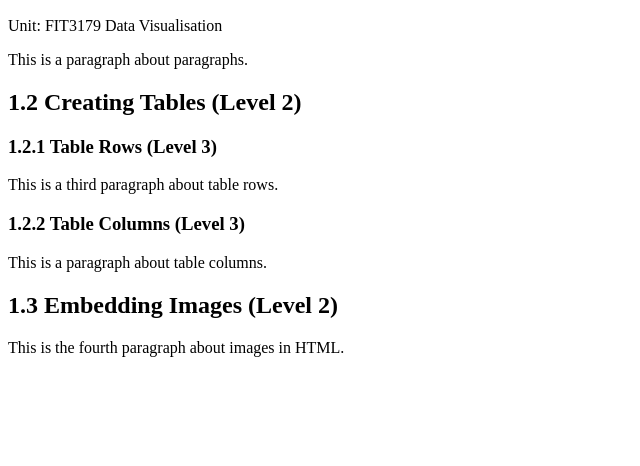
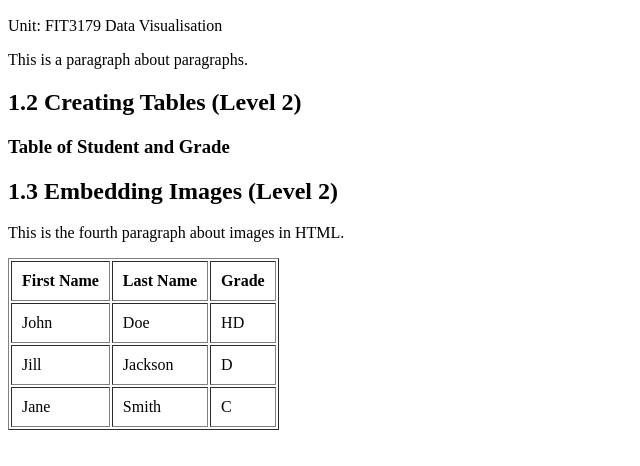
Before and after one commit to sste0032/FIT3179, a plain HTML site: page index.html in a window 1280 px wide. Shown: the part 110-576 px from the top of the page, without its empty margins (0-640 px from the left). Drawn offline with Linux system fonts and the light colour scheme.

Commit message:
Creating Tables in HTML

```diff
--- a/index.html
+++ b/index.html
@@ -10,11 +10,31 @@
     <p> This is a paragraph about paragraphs.</p>
 
     <h2> 1.2 Creating Tables (Level 2)</h2>
-    <h3> 1.2.1 Table Rows (Level 3)</h3>
-    <p> This is a third paragraph about table rows.</p>
+    <h3> Table of Student and Grade </h3>
+    <table border="1" cellpadding="10%">
+        <tr>
+            <th>First Name</th>
+            <th>Last Name</th>
+            <th>Grade</th>
+        </tr>
 
-    <h3> 1.2.2 Table Columns (Level 3)</h3>
-    <p> This is a paragraph about table columns.</p>
+        <tr>
+            <td>John</td>
+            <td>Doe</td>
+            <td>HD</td>
+        </tr>
+
+        <tr>
+            <td>Jill</td>
+            <td>Jackson</td>
+            <td>D</td>
+        </tr>
+
+        <tr>
+            <td>Jane</td>
+            <td>Smith</td>
+            <td>C</td>
+        </tr>
 
     <h2> 1.3 Embedding Images (Level 2)</h2>
     <p> This is the fourth paragraph about images in HTML.</p>
```
